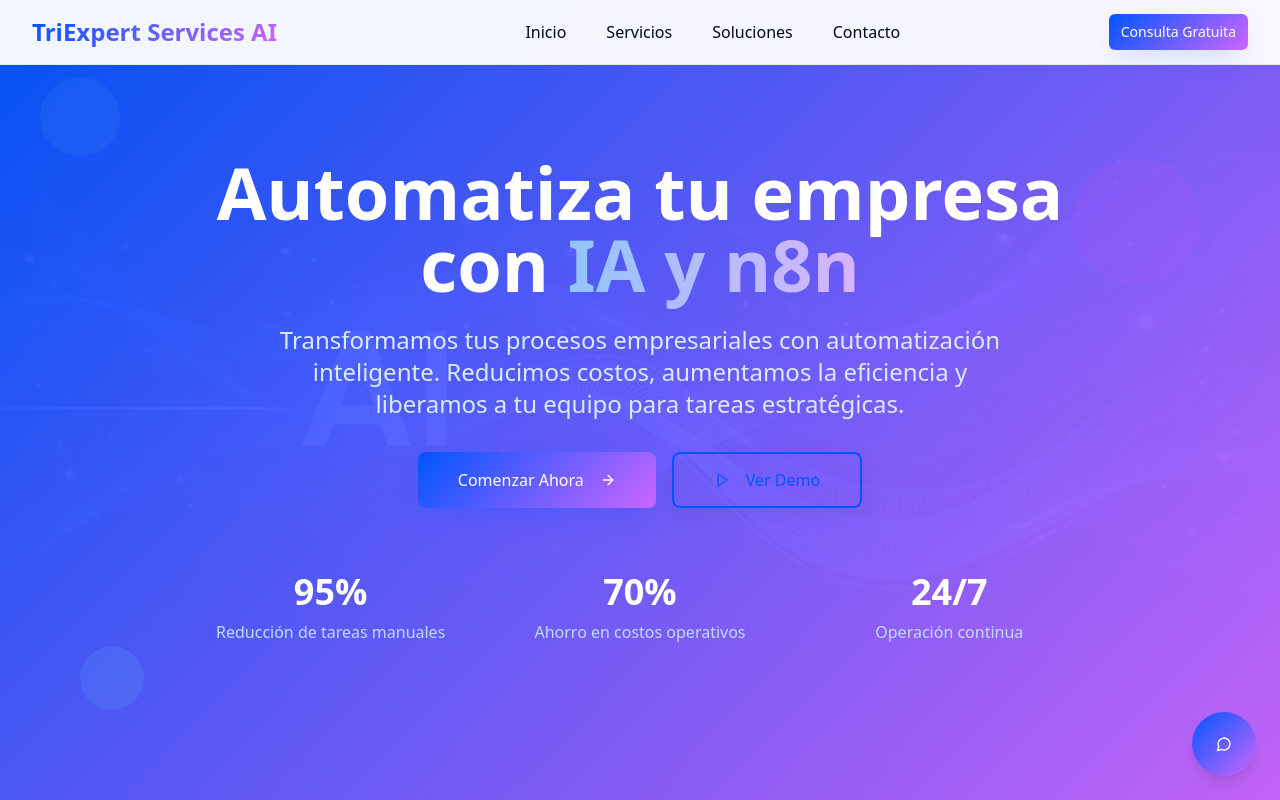
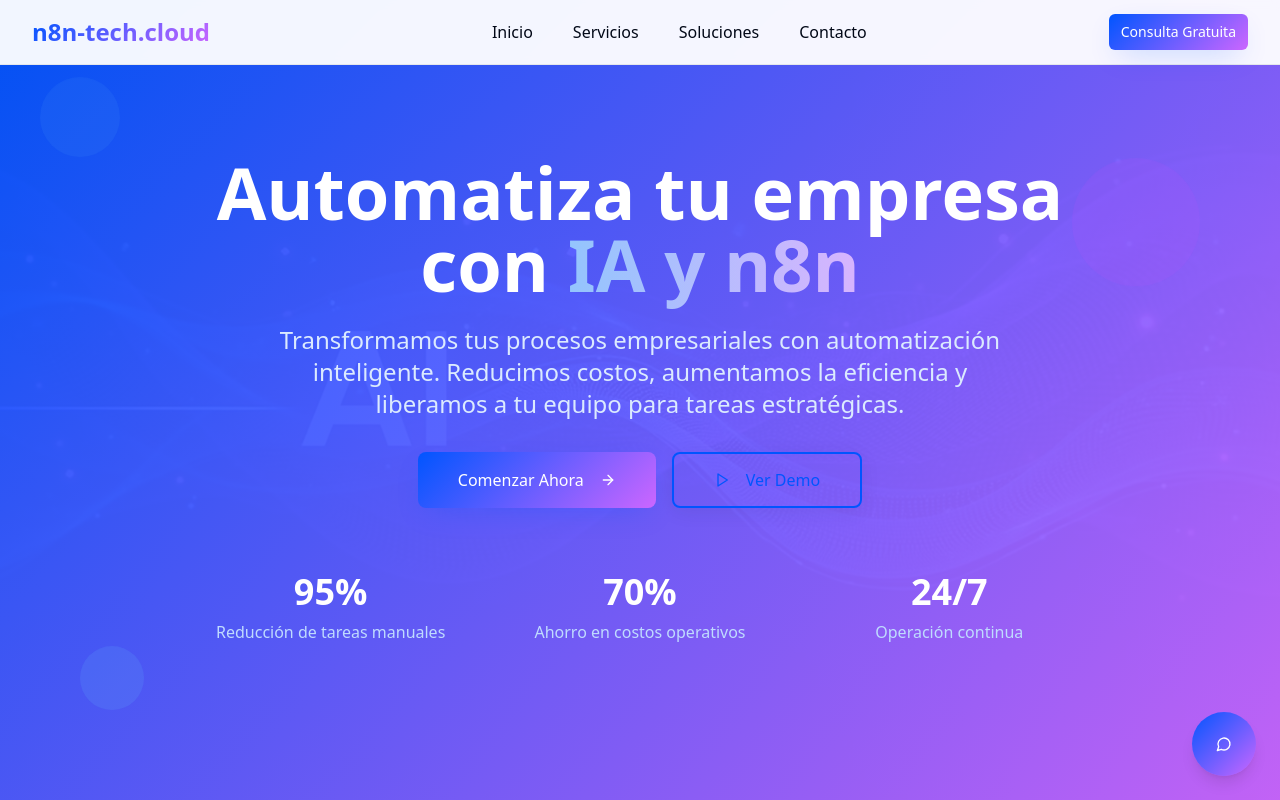
Before and after one commit to TriExpert-Services/cloud-spark-ai, a React (Vite) app: page / in a window 1280 px wide. Shown: the top 800 px of the page. Built offline with nearby package versions, Linux system fonts and the light colour scheme.

Commit message:
Reverted to commit 4fbe6c3e96472f43802487727c973f23851a4270

```diff
--- a/index.html
+++ b/index.html
@@ -3,11 +3,11 @@
   <head>
     <meta charset="UTF-8" />
     <meta name="viewport" content="width=device-width, initial-scale=1.0" />
-    <title>TriExpert Services AI - Automatización Empresarial con IA</title>
+    <title>n8n-tech.cloud - Automatización Empresarial con IA</title>
     <meta name="description" content="Transformamos empresas con automatización inteligente usando IA y n8n. Reduce costos, aumenta eficiencia y libera a tu equipo para tareas estratégicas." />
-    <meta name="author" content="TriExpert Services AI" />
+    <meta name="author" content="n8n-tech.cloud" />
 
-    <meta property="og:title" content="TriExpert Services AI - Automatización Empresarial con IA" />
+    <meta property="og:title" content="n8n-tech.cloud - Automatización Empresarial con IA" />
     <meta property="og:description" content="Transformamos empresas con automatización inteligente usando IA y n8n. Reduce costos, aumenta eficiencia y libera a tu equipo para tareas estratégicas." />
     <meta property="og:type" content="website" />
     <meta property="og:image" content="https://lovable.dev/opengraph-image-p98pqg.png" />
--- a/src/components/Contact.tsx
+++ b/src/components/Contact.tsx
@@ -88,7 +88,7 @@ const Contact = () => {
                     </div>
                     <div>
                       <h3 className="text-lg font-semibold text-foreground mb-1">Email</h3>
-                      <p className="text-muted-foreground">contacto@triexpert.ai</p>
+                      <p className="text-muted-foreground">contacto@n8n-tech.cloud</p>
                       <p className="text-sm text-muted-foreground">Respuesta en menos de 2 horas</p>
                     </div>
                   </div>
@@ -103,7 +103,7 @@ const Contact = () => {
                     </div>
                     <div>
                       <h3 className="text-lg font-semibold text-foreground mb-1">Teléfono</h3>
-                      <p className="text-muted-foreground">+1 813 710 8860</p>
+                      <p className="text-muted-foreground">+34 900 000 000</p>
                       <p className="text-sm text-muted-foreground">Lunes a Viernes, 9:00 - 18:00</p>
                     </div>
                   </div>
@@ -129,7 +129,7 @@ const Contact = () => {
             {/* Why Choose Us */}
             <Card className="bg-gradient-tech text-white shadow-card-custom border-0">
               <CardHeader>
-                <CardTitle className="text-xl text-white">¿Por qué elegir TriExpert Services AI?</CardTitle>
+                <CardTitle className="text-xl text-white">¿Por qué elegir n8n-tech.cloud?</CardTitle>
               </CardHeader>
               <CardContent className="space-y-4">
                 <div className="flex items-center space-x-3">
--- a/src/components/Footer.tsx
+++ b/src/components/Footer.tsx
@@ -8,7 +8,7 @@ const Footer = () => {
           {/* Company Info */}
           <div className="md:col-span-2">
             <h3 className="text-2xl font-bold bg-gradient-to-r from-blue-300 to-purple-300 bg-clip-text text-transparent mb-4">
-              TriExpert Services AI
+              n8n-tech.cloud
             </h3>
             <p className="text-blue-100 mb-6 max-w-md">
               Transformamos empresas a través de la automatización inteligente con IA y n8n.
@@ -44,11 +44,11 @@ const Footer = () => {
             <div className="space-y-3 text-blue-100">
               <div className="flex items-center space-x-3">
                 <Mail className="w-4 h-4" />
-                <span className="text-sm">contacto@triexpert.ai</span>
+                <span className="text-sm">contacto@n8n-tech.cloud</span>
               </div>
               <div className="flex items-center space-x-3">
                 <Phone className="w-4 h-4" />
-                <span className="text-sm">+1 813 710 8860</span>
+                <span className="text-sm">+34 900 000 000</span>
               </div>
             </div>
           </div>
@@ -56,7 +56,7 @@ const Footer = () => {
 
         <div className="border-t border-white/20 mt-8 pt-8 flex flex-col md:flex-row justify-between items-center">
           <p className="text-blue-100 text-sm">
-            © 2024 TriExpert Services AI. Todos los derechos reservados.
+            © 2024 n8n-tech.cloud. Todos los derechos reservados.
           </p>
           <div className="flex space-x-6 mt-4 md:mt-0">
             <a href="#" className="text-blue-100 hover:text-white text-sm transition-colors">Política de Privacidad</a>
--- a/src/components/Navbar.tsx
+++ b/src/components/Navbar.tsx
@@ -12,7 +12,7 @@ const Navbar = () => {
           {/* Logo */}
           <div className="flex-shrink-0">
             <h1 className="text-2xl font-bold bg-gradient-tech bg-clip-text text-transparent">
-              TriExpert Services AI
+              n8n-tech.cloud
             </h1>
           </div>
 
```
